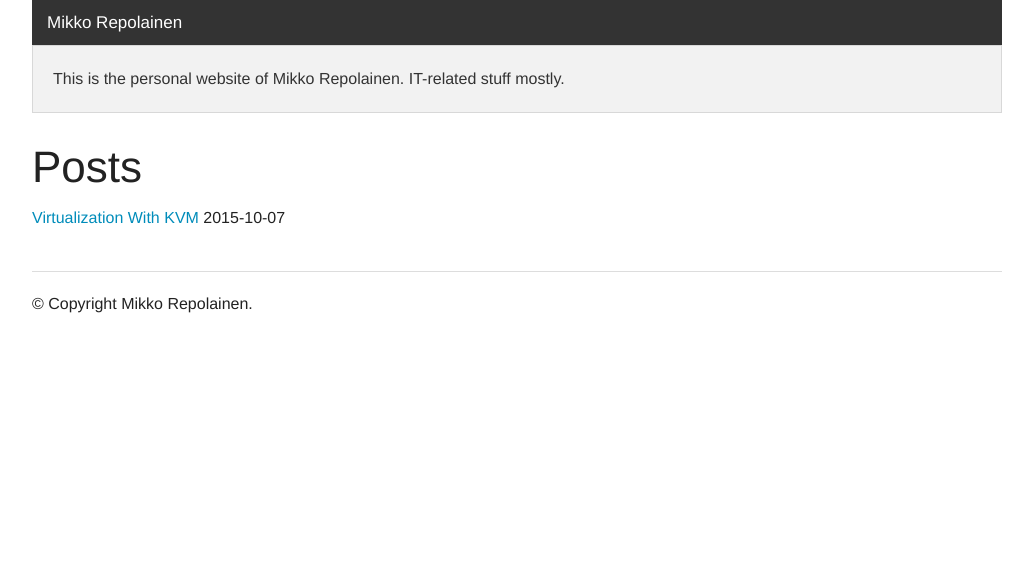
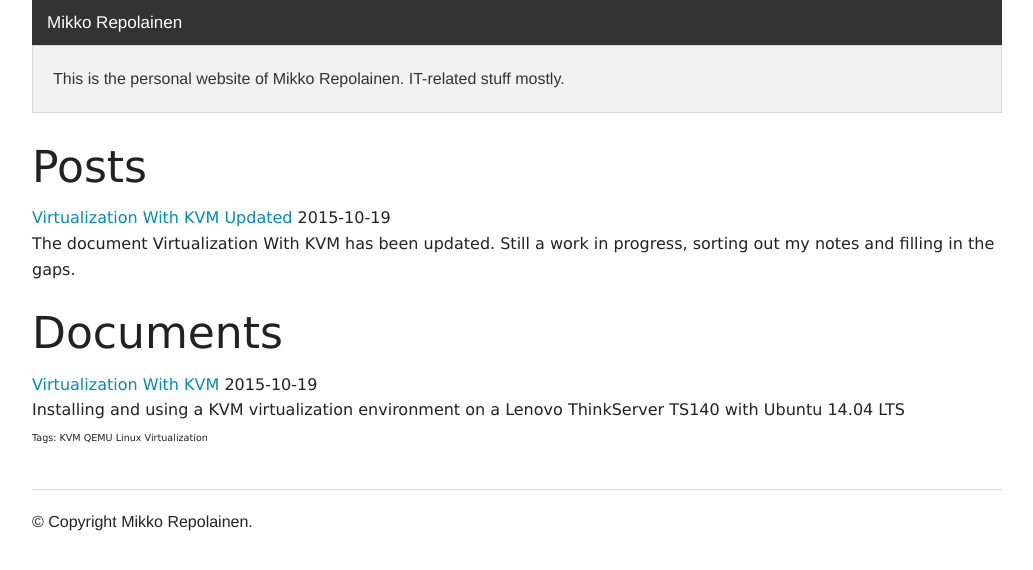
Before and after one commit to mikkorepolainen/mikkorepolainen.github.io, a Jekyll site: the page built from index.html, in a window 1280 px wide. Shown: the top 570 px of the page, without its empty margins (123-1156 px from the left). Built offline with Jekyll 4.4.1, drawn with Linux system fonts in a browser that asks for light colours.

Commit message:
Virtualization with KVM updated

```diff
--- /dev/null
+++ b/_includes/figure.html
@@ -0,0 +1 @@
+<figure class="figure"><img src="{{ include.url }}" alt="{{ include.description }}"><figcaption>{{ include.description }}</figcaption></figure>
--- a/_includes/header.html
+++ b/_includes/header.html
@@ -36,8 +36,12 @@
       </nav>
       <div class="panel">
         {% if page.title %}<p>
-           <strong>{{ page.title }}</strong>
-           {% if page.modified %}<span style="float:right; color: #999; font-size: small;">Last Modified: {{ page.modified | date: "%Y-%m-%d" }}</span>{% endif %}
+          <strong>{{ page.title }}</strong>
+          <span style="float:right; color: #999; font-size: small;">
+            {% if page.modified %}Last Modified: {{ page.modified | date: "%Y-%m-%d" }}
+            {% else %} {{ page.date | date: "%Y-%m-%d" }}
+            {% endif %}
+           </span>
         </p>{% endif %}
         {% if page.description %}<p>{{ page.description }}</p>{% endif %}
       </div>
--- a/_layouts/default.html
+++ b/_layouts/default.html
@@ -15,7 +15,9 @@
     {% include header.html %}
     <div class="row">
       <div class="large-12 columns">
-        {{ content }}
+        <main>
+          {{ content }}
+        </main>
       </div>
     </div>
     {% include footer.html %}
--- a/css/custom.css
+++ b/css/custom.css
@@ -1,18 +1,58 @@
+main *{
+  font-family: Verdana, Geneva, sans-serif;
+}
+
 div.highlight {
   background-color: #f8f8f8;
   border-color: #dfdfdf;
   border-style: solid;
-  border-width: 1px;
+  border-width: 2px;
   padding: 0.125rem 0.3125rem 0.0625rem;
   margin-bottom: 1.25rem;
 }
-div.highlight pre code {
+
+div.highlight pre code{
   background-color: transparent;
   border-color: transparent;
   border-style: none;
   border-width: 0px;
   padding: 0.0rem 0.0rem 0.0rem 0.0rem;
 }
-.marker {
+
+code, code *{
+  font-family: monospace;
+}
+
+mark,.marker {
   background-color: yellow;
 }
+
+blockquote.note::before
+{
+  content: "NOTE";
+  font-weight: bold;
+}
+blockquote.note
+{
+  padding-top: 0.0rem;
+}
+
+blockquote.terminal
+{
+  padding-top: 0.0rem;
+}
+
+blockquote.terminal *
+{
+  font-family: monospace;
+}
+
+blockquote.indent
+{
+  border-left-style: none;
+}
+
+blockquote.indent *
+{
+  color: black;
+}
--- a/_posts/2015-08-27-testiposti.md
+++ b/documents/_posts/2015-10-07-virtualization-with-kvm.md
@@ -2,9 +2,16 @@
 layout: default
 title: Virtualization With KVM
 description: Installing and using a KVM virtualization environment on a Lenovo ThinkServer TS140 with Ubuntu 14.04 LTS
-modified: 2015-10-07 01:22:00
-permalink: virtualization-with-kvm
-relativeroot: ../
+modified: 2015-10-19 01:22:00
+relativeroot: ../../
+permalink: documents/virtualization-with-kvm
+type: document
+tags:
+- KVM
+- QEMU
+- Linux
+- Virtualization
+category: documents
 ---
 {{ page.title }}
 ====================
@@ -120,6 +117,7 @@ to
 
 > INFO: /dev/kvm exists
 > KVM acceleration can be used
+{: .terminal}
 
 `virt-host-validate` should give message:
 
@@ -128,6 +126,7 @@ to
 > QEMU: Checking for device /dev/vhost-net		: PASS
 > QEMU: Checking for device /dev/net/tun			: PASS
 > LXC: Checking for Linux >= 2.6.26				: PASS
+{: .terminal}
 
 `lsmod | grep kvm` should list either kvm_intel or kvm_amd
 
@@ -141,10 +140,12 @@ Install the following packages using apt-get:
 	- `openssh-server`
 - `bridge-utils` to manage bridged networking (brctl etc.)
 - `ubuntu-vm-builder` (one option for building virtual machines)
+  - `python`
+  - `python-vm-builder`
 - `ubuntu-virt-mgmt` metapackage that contains:
 	- `virt-viewer` (for viewing vms)
 	- `virt-manager` (GUI for VM management)
-- `virtinst` (<span class="marker">TODO</span> Included in some of the packages before?)
+- `virtinst`
 
 The current user is added to libvirtd group automatically. Use `adduser <user> libvirtd` to add other users if necessary (log out and back in).
 
@@ -155,7 +156,7 @@ The bridge connects the virtual machines' virtual interfaces directly to the loc
 through the host server's primary network interface as if the virtual machines were
 physically present in the local area network along with the host.
 
-![Bridge from from http://hzqtc.github.io/2012/02/kvm-network-bridging.html]({{page.relativeroot}}/images/kvm-virtualization-bridge.png)
+{% include figure.html url="../images/kvm-virtualization-bridge.png" description="Figure 1: Bridge (from http://hzqtc.github.io/2012/02/kvm-network-bridging.html)" %}
 
 If network manager is in use, you may want to [disable it](http://xmodulo.com/disable-network-manager-linux.html) before continuing (not necessary though).
 
@@ -186,88 +187,134 @@ Restart networking `/etc/init.d/networking restart`
 
 After starting a guest vm, a virtual interface should show on the bridge as well (e.g. vnet0)
 
-<a name="#kvm-hosts"></a>Creating KVM Guests (Domains)
+<a name="kvm-guests"></a>Creating KVM Guests (Domains)
 ----------------------
 
-**man pages:**
+> Debian based systems have the script `/usr/bin/kvm` by default, that executes
+> `qemu-system-x86_64 -enable-kvm <parameters>`. Use the latter if the kvm command is not available.
+{: .note }
 
-- [qemu-system-x86_64](http://manpages.ubuntu.com/manpages/trusty/en/man1/qemu-system-x86_64.1.html)
-- [virt-install](http://manpages.ubuntu.com/manpages/trusty/en/man1/virt-install.1.html "test")
-- [virsh](http://manpages.ubuntu.com/manpages/trusty/en/man1/virsh.1.html)
-- [virt-clone](http://manpages.ubuntu.com/manpages/trusty/man1/virt-clone.1.html)
+###About Guest Images
 
-http://www.linux-kvm.org/page/HOWTO1
-http://www.dedoimedo.com/computers/kvm-intro.html
-http://xmodulo.com/use-kvm-command-line-debian-ubuntu.html
+- [KVM Tuning]
+- Processor features: use `-cpu host` with qemu to pass all host processor features to quest
+(don't use if need to have portable image).
+- Use virtio for networking if available (rtl8139 and e1000 have better guest support but virtio
+has better performance)
+- Use virtio for storage if available (best performance, but IDE has better support for guests)
+- Easiest storage formats for images are qcow2 and raw. The latter gives better performance but
+reserves all allocated space when created. Disable cache when using raw.
+- libvirtd logs from kvm commands are written into `/var/log/libvirtd/qemu/<guest name>.log`
+- `/var/lib/libvirt/images` is the default location for both installation images and vm images in vmm.
+The directory and its contents are labeled with `virt_image_t` for SELinux compatibility (mandatory if
+using SELinux)
 
-Debian based systems have the script /usr/bin/kvm by default, that executes "qemu-system-x86_64 -enable-kvm <parameters>". Use the latter if the kvm command is not available.
-About guest images
-	http://www.linux-kvm.org/page/Tuning_KVM
-	Processor features: use "-cpu host" with qemu to pass all host processor features to quest (don't use if need to have portable image)
-	Use virtio for networking if available (rtl8139 and e1000 have better guest support but virtio has better performance)
-	Use virtio for storage if available (best performance, but IDE has better support for guests)
-	Easiest storage formats for images are qcow2 and raw. The latter gives better performance but reserves all allocated space when created. Disable cache when using raw.
-	libvirtd logs from kvm commands are written into /var/log/libvirtd/qemu/<guest name>.log
-	/var/lib/libvirt/images is the default location for both installation images and vm images in vmm. The directory and its contents are labeled with "virt_image_t" for SELinux compatibility (mandatory if using SELinux)
-Bridged Networking
-	Each guest needs a separate mac address, below script can be used to generate https://help.ubuntu.com/community/KVM/Networking
-		MACADDR="52:54:00:$(dd if=/dev/urandom bs=512 count=1 2>/dev/null | md5sum | sed 's/^\(..\)\(..\)\(..\).*$/\1:\2:\3/')"; echo $MACADDR
-		virt-install and VMM autogenerate a valid mac address if not explicitly specified
-	Virsh domain xml: https://help.ubuntu.com/community/KVM/Networking
-		<interface type='bridge'>
-		  <mac address='00:11:22:33:44:55'/>
-		  <source bridge='br0'/>
-		</interface>
-	virt-install parameters: --network bridge=br0,model=virtio,[mac=<predefined mac address>]
-Console access from host https://help.ubuntu.com/community/KVM/Access
-	virsh ttyconsole <name> --> should give e.g. /dev/pts/<number>
-	virt-install and VMM should create the following in domain xml by default
-		<console type='pty'>
-			<target port='0'/>
-		</console>
-	Use "echo $TERM" output on host to determine which terminal to use in the command (xterm below)
-	On guest:
-		Create file /etc/init/ttyS0.conf with contents:
-			start on stopped rc RUNLEVEL=[2345]
-			stop on runlevel [!2345]
-			respawn
-			exec /sbin/getty -L 115200 ttyS0 xterm
-		start ttyS0
-	On host:
-		virsh connect <domain>
-		Press enter to get login prompt
-		use Ctrl + ] or Ctrl + 5 or Ctrl + "^¨~" to exit the console (depends on key map which escape key works http://superuser.com/questions/637669/how-to-exit-a-virsh-console-connection)
-TODO kvm -usb -usbdevice tablet for libvirtd managed machines
-	In VMM add new input device
-	domain config xml:
-		<input type='tablet' bus='usb'>
-			<alias name='input0'/>
-		</input>
-	TODO virt-install options to get this??
-TODO Share a disk/directory on host
-Creating and installing a guest OS
-	Need to have an X session on the host (because of the installation window)
-	Creating a new image with qemu-img
-		qemu-img create -f qcow2 vdisk.img 10G
-		kvm -hda vdisk.img -cdrom /path/to/boot-media.iso -boot d  -m <memory megabytes>
-		headless environment, additional steps http://www.oneunified.net/blog/Virtualization/HeadlessConsole.article
-			add parameters "-vnc :2 -no-reboot"
-			connect to TCP port 5902 of the host machine with a vnc viewer to complete the installation
+###Bridged Networking
 
-	With VMM
-		virt-manager or Virtual Machine Manager from system menu on xfce
-		wants to install package qemu-system (not sure what for since all tools already installed)
-		creating the image in /var/lib/libvirt/images/ by default (TODO can this be changed?)
-		virsh list --> see image now running under virsh
-		look in /var/log/libvirtd/qemu/<guest name>.log to see the kvm command used (here kvm-spice for some reason, though exact same script as kvm)
-		TODO openshare/Temp/lab/UbuntuServer1_qemu.txt
-		virsh dumpxml GuestName > filename.xml --> dump virsh definition xml
-		TODO openshare/Temp/lab/ubuntuserver1.xml
-		http://www.dedoimedo.com/computers/kvm-intro.html
-	Import an image to virsh (https://www.redhat.com/archives/libvirt-users/2010-July/msg00033.html)
-		install package virtinst if not installed
-		virt-install --name UbuntuServer2 --ram 1024 --vcpus 2 --disk path=/kvm/UbuntuServer2.img,bus=virtio,format=qcow2 --import --noautoconsole --network bridge=br0,model=virtio --os-type=linux --os-variant=ubuntutrusty
-		parameters:
+Each guest needs a separate mac address. The below script can be used to generate valid mac addresses ([KVM Networking]).
+`virt-install` and VMM autogenerate a valid mac address if not explicitly specified.
+
+{% highlight bash %}
+MACADDR="52:54:00:$(dd if=/dev/urandom bs=512 count=1 2>/dev/null | md5sum | sed 's/^\(..\)\(..\)\(..\).*$/\1:\2:\3/')"; echo $MACADDR
+{% endhighlight %}
+
+Virsh domain xml:
+
+{% highlight xml %}
+<interface type='bridge'>
+  <mac address='00:11:22:33:44:55'/>
+  <source bridge='br0'/>
+</interface>
+{% endhighlight %}
+
+`virt-install` parameters: `--network bridge=br0,model=virtio,[mac=<predefined mac address>]`
+
+###Console Access to Linux Guest From Host
+
+[KVM Access]
+
+`virsh ttyconsole <name>` --> should give e.g. `/dev/pts/<number>`
+
+`virt-install` and VMM should create the following in domain xml by default
+
+{% highlight xml %}
+<console type='pty'>
+	<target port='0'/>
+</console>
+{% endhighlight %}
+
+Use `echo $TERM` output on host to determine which terminal to use in the command (xterm below)
+
+**On Guest**
+
+{: .indent }
+> Create file `/etc/init/ttyS0.conf` with contents:
+> {% highlight bash %}
+start on stopped rc RUNLEVEL=[2345]
+stop on runlevel [!2345]
+respawn
+exec /sbin/getty -L 115200 ttyS0 xterm
+{% endhighlight %}
+
+> Execute `start ttyS0`
+{: .indent }
+
+**On Host**
+
+> Execute `virsh connect <domain>`. Press enter to get login prompt.
+>
+> Use `Ctrl + ]` or `Ctrl + 5` or `Ctrl + [^¨~]` to exit the console (depends on key map which escape
+> key works, see [here](http://superuser.com/questions/637669/how-to-exit-a-virsh-console-connection)).
+{: .indent }
+
+###Mouse Integration
+
+<mark>TODO</mark>
+http://blog.bodhizazen.net/linux/kvm-mouse-integration/
+https://apps.cndls.georgetown.edu/wikis/people/nje5/wiki/Setup_tablet_for_mouse_for_KVM_virtual_machines
+https://lime-technology.com/forum/index.php?topic=36496.0
+
+kvm -usb -usbdevice tablet for libvirtd managed machines
+In VMM add new input device
+domain config xml:
+
+{% highlight xml %}
+<input type='tablet' bus='usb'>
+  <alias name='input0'/>
+</input>
+{% endhighlight %}
+
+virt-install options to get this??
+
+###Share a disk/directory on host
+
+<mark>TODO</mark>
+
+###Creating and installing a guest OS
+Need to have an X session on the host (because of the installation window)
+
+Creating a new image with qemu-img
+- qemu-img create -f qcow2 vdisk.img 10G
+- kvm -hda vdisk.img -cdrom /path/to/boot-media.iso -boot d  -m <memory megabytes>
+- headless environment, additional steps http://www.oneunified.net/blog/Virtualization/HeadlessConsole.article
+  - add parameters "-vnc :2 -no-reboot"
+  - connect to TCP port 5902 of the host machine with a vnc viewer to complete the installation
+
+With VMM
+- virt-manager or Virtual Machine Manager from system menu on xfce
+	wants to install package qemu-system (not sure what for since all tools already installed)
+- creating the image in /var/lib/libvirt/images/ by default (TODO can this be changed?)
+- virsh list --> see image now running under virsh
+- look in /var/log/libvirtd/qemu/<guest name>.log to see the kvm command used (here kvm-spice for some reason, though exact same script as kvm)
+- TODO openshare/Temp/lab/UbuntuServer1_qemu.txt
+- virsh dumpxml GuestName > filename.xml --> dump virsh definition xml
+- TODO openshare/Temp/lab/ubuntuserver1.xml
+	http://www.dedoimedo.com/computers/kvm-intro.html
+
+Import an image to virsh (https://www.redhat.com/archives/libvirt-users/2010-July/msg00033.html)
+- install package virtinst if not installed
+- virt-install --name UbuntuServer2 --ram 1024 --vcpus 2 --disk path=/kvm/UbuntuServer2.img,bus=virtio,format=qcow2 --import --noautoconsole --network bridge=br0,model=virtio --os-type=linux --os-variant=ubuntutrusty
+- parameters:
 			--name UbuntuServer2
 			--ram 1024
 			--vcpus 2
@@ -288,10 +335,12 @@ Creating and installing a guest OS
 	TODO virt-install create new vm directly in one step, e.g. https://www.howtoforge.com/installing-kvm-guests-with-virt-install-on-ubuntu-12.04-lts-server
 	TODO test with xp image (rebooting necessary)
 	TODO test with a recent windows server image
+
 TODO cloning images
 	gets new MAC and UUID
 	VMM clone option
 	virt-clone http://manpages.ubuntu.com/manpages/trusty/man1/virt-clone.1.html
+
 Running an image
 	Need to have an X session on the host to run graphical
 	use -nographics for running in terminal (exit with Ctrl-A X)
@@ -305,15 +354,13 @@ Running an image
 		-snapshot
 		-localtime -boot c -usb -usbdevice tablet
 		-net nic,vlan=0,macaddr=00:00:10:52:37:48 -net tap,vlan=0,ifname=tap0,script=no
-	TODO find ip of new guest https://rwmj.wordpress.com/2010/10/26/tip-find-the-ip-address-of-a-virtual-machine/
+
+TODO find ip of new guest https://rwmj.wordpress.com/2010/10/26/tip-find-the-ip-address-of-a-virtual-machine/
 
 <a name="kvm-management"></a>Managing KVM Guests
 ----------------------
 
-TODO kvm management tools http://www.linux-kvm.org/page/Management_Tools
-http://xmodulo.com/use-kvm-command-line-debian-ubuntu.html
-http://www.dedoimedo.com/computers/kvm-intro.html
-https://help.ubuntu.com/community/KVM/Virsh
+<span class="marker">TODO</span> kvm management tools http://www.linux-kvm.org/page/Management_Tools
 
 Virsh commands
 	virsh list --all --> shows all virtual images managed by virsh
@@ -330,3 +377,52 @@ Virsh commands
 	virsh dominfo <guest name> --> basic domain info
 	TODO virsh save/restore and other stuff https://www.centos.org/docs/5/html/5.2/Virtualization/chap-Virtualization-Managing_guests_with_virsh.html
 	use "--connect qemu:///system" argument to explicitly target the local (sometimes necessary)
+
+
+<a name="references"></a>References & Resources
+---------
+
+###Documents
+
+- [KVM HOWTO]
+- [KVM Installation]
+- [KVM Command Line]
+- [KVM Intro]
+- [KVM Tuning]
+- [How to Debug Virtualization problems]
+- [KVM Networking (Ubuntu)]
+- [KVM Networking]
+- [KVM Network Bridging]
+- [KVM Access]
+- [KVM Management Tools]
+- [KVM Virsh Help]
+
+###Man Pages
+
+- [qemu-system-x86_64]
+- [virt-install]
+- [virsh]
+- [virt-clone]
+
+###Related Resources
+- [Convert VirtualBox Image to KVM Image]
+
+[KVM HOWTO]: http://www.linux-kvm.org/page/RunningKVM
+[KVM Installation]: https://help.ubuntu.com/community/KVM/Installation
+[KVM Command Line]: http://xmodulo.com/use-kvm-command-line-debian-ubuntu.html
+[KVM Intro]: http://www.dedoimedo.com/computers/kvm-intro.html
+[KVM Tuning]: http://www.linux-kvm.org/page/Tuning_KVM
+[How to Debug Virtualization problems]: http://fedoraproject.org/wiki/How_to_debug_Virtualization_problems
+[KVM Networking (Ubuntu)]: https://help.ubuntu.com/community/KVM/Networking
+[KVM Networking]: http://www.linux-kvm.org/page/Networking
+[KVM Network Bridging]: http://hzqtc.github.io/2012/02/kvm-network-bridging.html
+[KVM Access]: https://help.ubuntu.com/community/KVM/Access
+[KVM Management Tools]: http://www.linux-kvm.org/page/Management_Tools
+[KVM Virsh Help]: https://help.ubuntu.com/community/KVM/Virsh
+
+[qemu-system-x86_64]: http://manpages.ubuntu.com/manpages/trusty/en/man1/qemu-system-x86_64.1.html
+[virt-install]: http://manpages.ubuntu.com/manpages/trusty/en/man1/virt-install.1.html "test"
+[virsh]: http://manpages.ubuntu.com/manpages/trusty/en/man1/virsh.1.html
+[virt-clone]: http://manpages.ubuntu.com/manpages/trusty/man1/virt-clone.1.html
+
+[Convert VirtualBox Image to KVM Image]: http://blog.bodhizazen.net/linux/convert-virtualbox-vdi-to-kvm-qcow/
--- a/index.html
+++ b/index.html
@@ -4,7 +4,46 @@ description: This is the personal website of Mikko Repolainen. IT-related stuff
 modified: 2015-10-06 21:04
 relativeroot:
 ---
+<!--
+<script src="http://platform.linkedin.com/in.js" type="text/javascript"></script>
+<script type="IN/MemberProfile" data-id="https://www.linkedin.com/in/mialhe" data-format="inline" data-related="false"></script>
+-->
 <h1>Posts</h1>
-{% for post in site.posts %}
-    <p><a href="{{ post.url  | remove_first:'/' }}">{{ post.title }}</a> {{ post.modified | date: "%Y-%m-%d" }} {% if post.category %} <small>{{ post.category }}</small>{% endif %}</p>
+{% for p in site.categories.posts %}
+    <p>
+    <a href="{{ p.url | remove_first:'/' }}">{{ p.title }}</a>
+    {{ p.date | date: "%Y-%m-%d" }}
+    {% if p.excerpt %}<br />{{ p.excerpt | strip_html }}{% endif %}
+    {% if p.tags.size > 0 %}<br /><small>Tags: {% for t in p.tags %}{{t}} {% endfor %}</small>{% endif %}
+    <!--{% if p.categories %}<br /><small>Categories: {% for c in p.categories %}{{c}}{% endfor %}</small>{% endif %}-->
+    </p>
 {% endfor %}
+
+<h1>Documents</h1>
+{% for p in site.categories.documents %}
+    <p>
+    <a href="{{ p.url  | remove_first:'/' }}">{{ p.title }}</a>
+    {{ p.modified | date: "%Y-%m-%d" }}
+    {% if p.description %}<br />{{ p.description }}{% endif %}
+    {% if p.tags.size > 0 %}<br /><small>Tags: {% for t in p.tags %}{{t}} {% endfor %}</small>{% endif %}
+    <!--{% if p.categories %}<br /><small>Categories: {% for c in p.categories %}{{c}}{% endfor %}</small>{% endif %}-->
+    </p>
+{% endfor %}
+<!--
+<h1>Categories</h1>
+{% for category in site.categories %}
+    <li style="font-size: {{ category | last | size | times: 100 | divided_by: site.categories.size }}%">
+        <a href="/{{ category | first | slugize }}/">
+            {{ category | first }}
+        </a>
+    </li>
+{% endfor %}
+<h1>Tags</h1>
+{% for tag in site.tags %}
+    <li style="font-size: {{ tag | last | size | times: 100 | divided_by: site.tags.size }}%">
+        <a href="/{{ tag | first | slugize }}/">
+            {{ tag | first }}
+        </a>
+    </li>
+{% endfor %}
+-->
--- /dev/null
+++ b/posts/_posts/2015-10-19-virtualization-with-kvm-updated.md
@@ -0,0 +1,9 @@
+---
+layout: default
+title: Virtualization With KVM Updated
+relativeroot: ../../../../
+category: posts
+---
+
+The document [Virtualization With KVM]({{ page.relativeroot | remove_last:'/' }}{% post_url 2015-10-07-virtualization-with-kvm %}) has been updated.
+Still a work in progress, sorting out my notes and filling in the gaps.
```
Also changed, not shown: other parts of documents/_posts/2015-10-07-virtualization-with-kvm.md (+2 -12 lines), documents/images/kvm-virtualization-bridge.png (renamed from images/kvm-virtualization-bridge.png).
